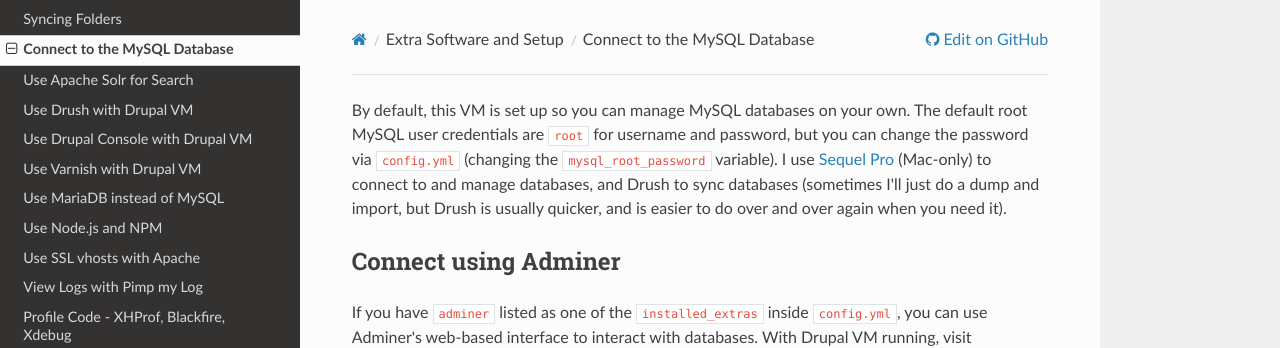
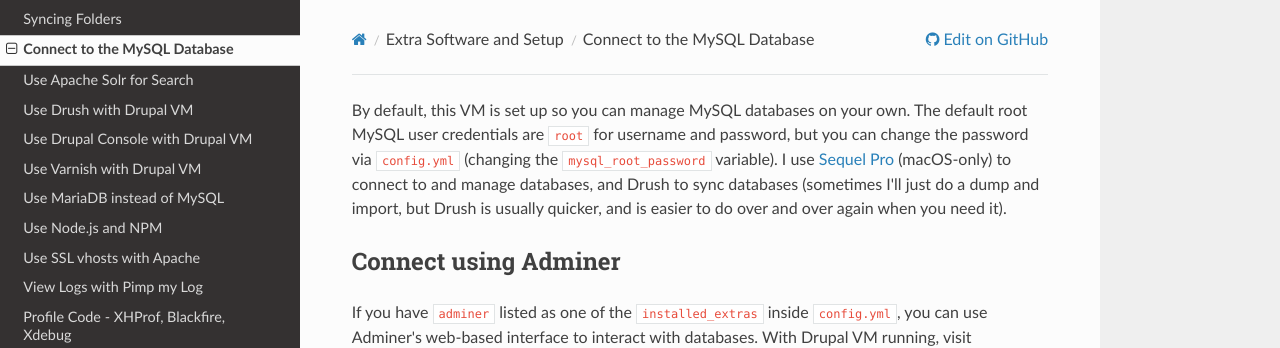
Before and after one commit to geerlingguy/drupal-vm, an MkDocs documentation site: the page built from docs/extras/mysql.md, in a window 1280 px wide and 927 px high. Shown: the top 348 px of the window. Built offline with MkDocs 1.6.1, drawn with Linux system fonts in a browser that asks for light colours; nearby versions of some CDN libraries; old or Windows-style settings are respelled for this version of MkDocs.

Commit message:
The macOS-ification of the brand.

```diff
--- a/docs/extras/mysql.md
+++ b/docs/extras/mysql.md
@@ -1,4 +1,4 @@
-By default, this VM is set up so you can manage MySQL databases on your own. The default root MySQL user credentials are `root` for username and password, but you can change the password via `config.yml` (changing the `mysql_root_password` variable). I use [Sequel Pro](http://www.sequelpro.com/) (Mac-only) to connect to and manage databases, and Drush to sync databases (sometimes I'll just do a dump and import, but Drush is usually quicker, and is easier to do over and over again when you need it).
+By default, this VM is set up so you can manage MySQL databases on your own. The default root MySQL user credentials are `root` for username and password, but you can change the password via `config.yml` (changing the `mysql_root_password` variable). I use [Sequel Pro](http://www.sequelpro.com/) (macOS-only) to connect to and manage databases, and Drush to sync databases (sometimes I'll just do a dump and import, but Drush is usually quicker, and is easier to do over and over again when you need it).
 
 ## Connect using Adminer
 
```
Also changed, not shown: README.md (+1 -1 lines), docs/other/windows.md (+1 -1 lines), provisioning/JJG-Ansible-Windows/README.md (+1 -1 lines).
